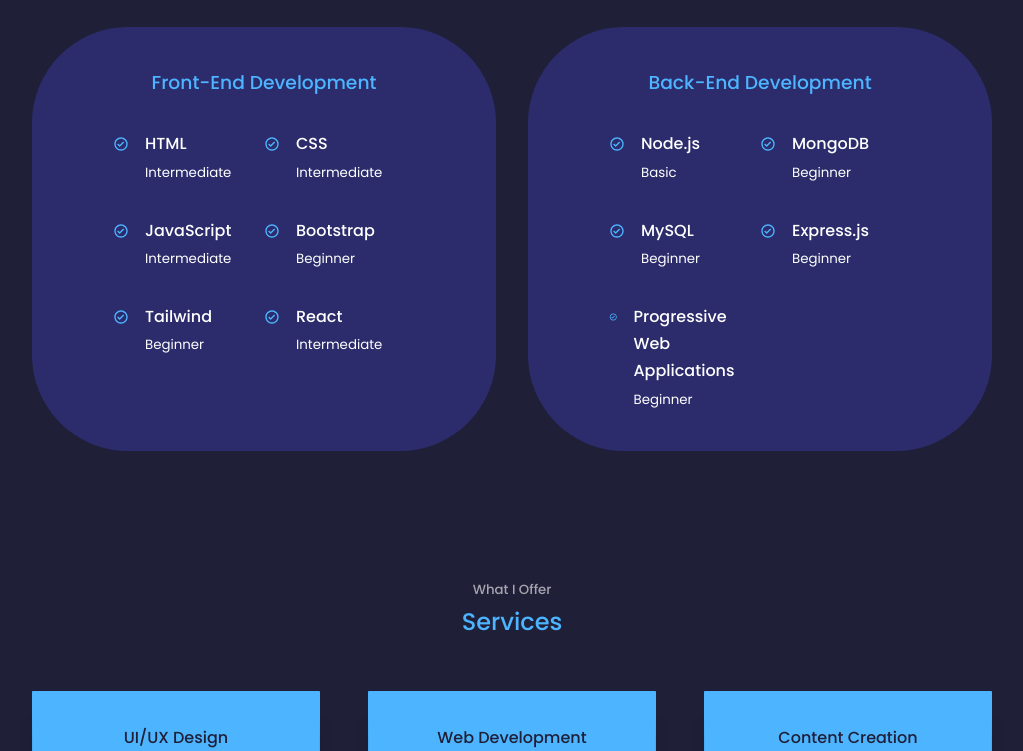
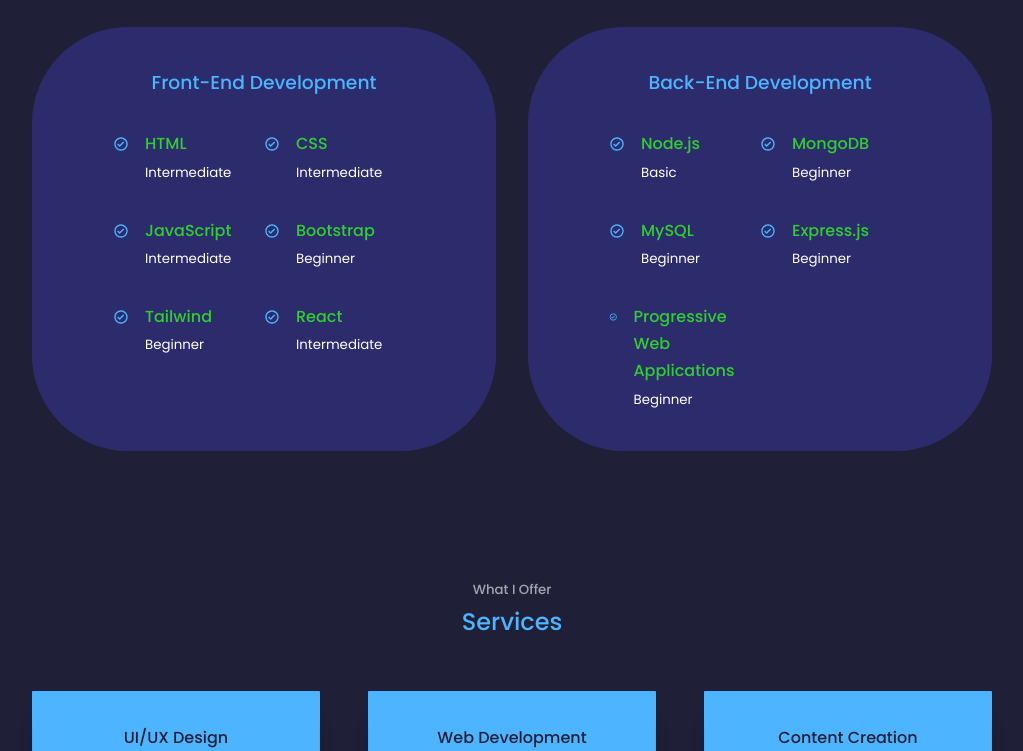
Before and after one commit to Reginald-Pitts-1/React_Portfolio, a React (Create React App) app in the folder portfolio-1/: page / in a window 1280 px wide. Shown: the part 1780-2531 px from the top of the page, without its empty margins (128-1151 px from the left). Built offline with nearby package versions, Linux system fonts and the light colour scheme.

Commit message:
changed colors of h4 tags

```diff
--- a/portfolio-1/src/components/Experience/Experience.css
+++ b/portfolio-1/src/components/Experience/Experience.css
@@ -40,6 +40,10 @@
     color: var(--color-primary);
 }
 
+h4 {
+    color:limegreen;
+}
+
 /* =============== MEDIA QUERIES (MEDIUM DEVICES) =============== */
 @media screen and (max-width: 1024px) {
     .experience_container {
```
